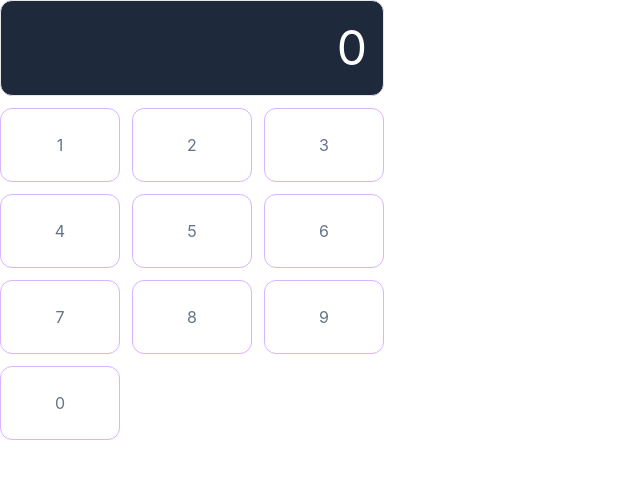
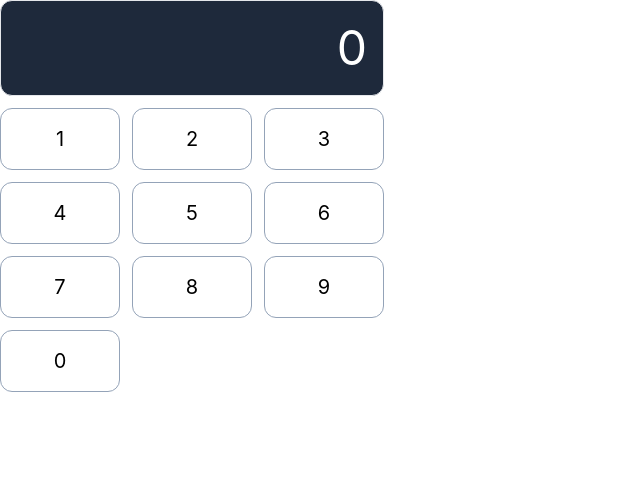
Before and after one commit to lintu22/calculator-react-app, a React (Create React App) app: page / in a window 1280 px wide. Shown: the top 478 px of the page, without its empty margins (0-640 px from the left). Built offline with nearby package versions, Linux system fonts and the light colour scheme.

Commit message:
extract default classes to a variable

```diff
--- a/src/components/Button/Button.js
+++ b/src/components/Button/Button.js
@@ -1,7 +1,10 @@
+const defaultClasses = 'w-full p-4 text-xl rounded-xl border border-width-2 bg-white border-slate-400 '
+
 const Button = (props) => {
 
     return (
-        <button className='px-10 py-6 text-slate-500 rounded-xl border border-width-2 border-purple-300'
+        <button
+        className={defaultClasses + props.className}
         onClick={() => props.onClick(props.number)}
         >
             {props.number}
```
